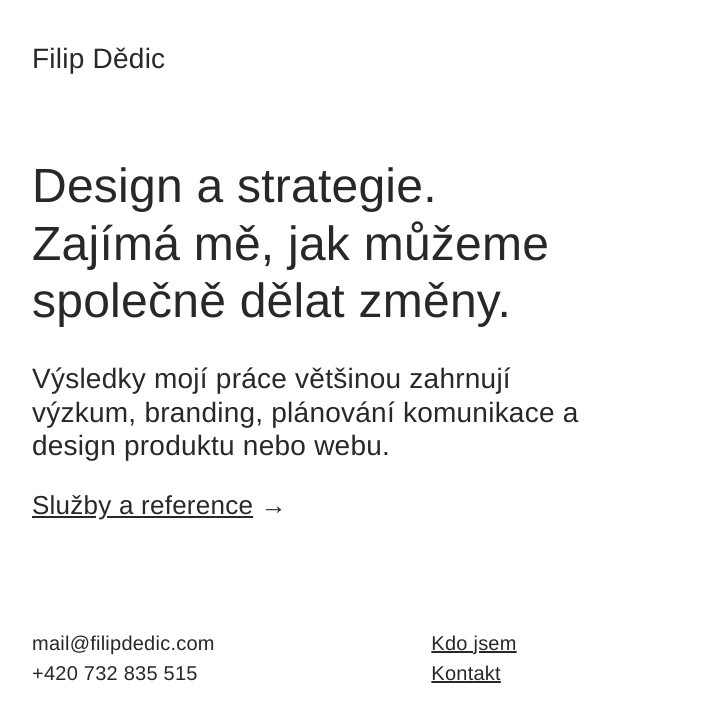
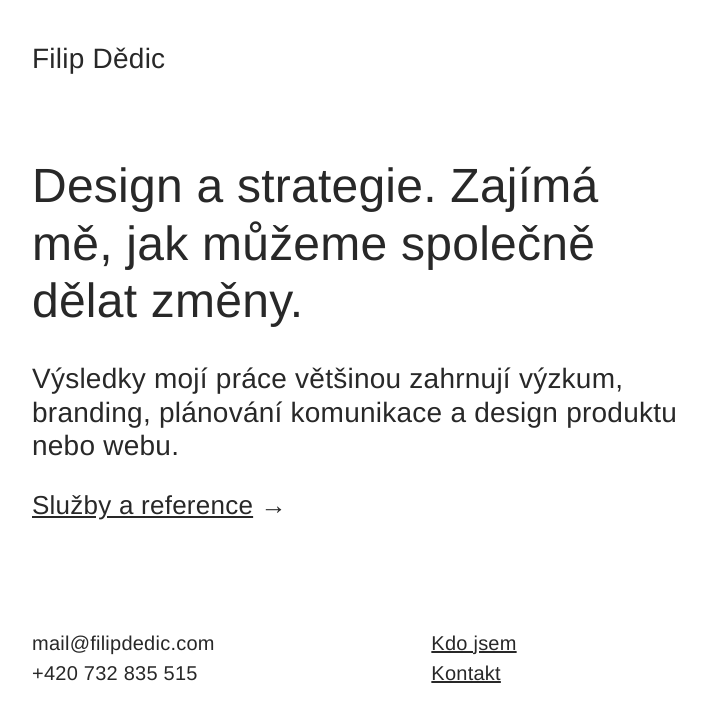
Before and after one commit to fdedic/fdedic.github.io, a Jekyll site: the page built from index.md, in a window 1280 px wide. Shown: the top 722 px of the page, without its empty margins (32-738 px from the left). Built offline with Jekyll 4.4.1, drawn with Linux system fonts in a browser that asks for light colours; nearby versions of some CDN libraries.

Commit message:
Update default.html

```diff
--- a/_layouts/default.html
+++ b/_layouts/default.html
@@ -6,7 +6,7 @@
 <section class="content">
   <div class="container">
     <div class="row">
-      <div class="six columns">
+      <div class="seven columns">
 
         {{content}}
 
```
